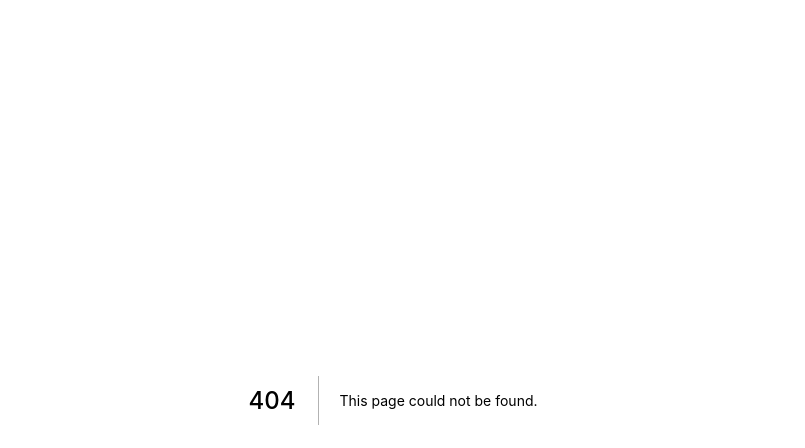
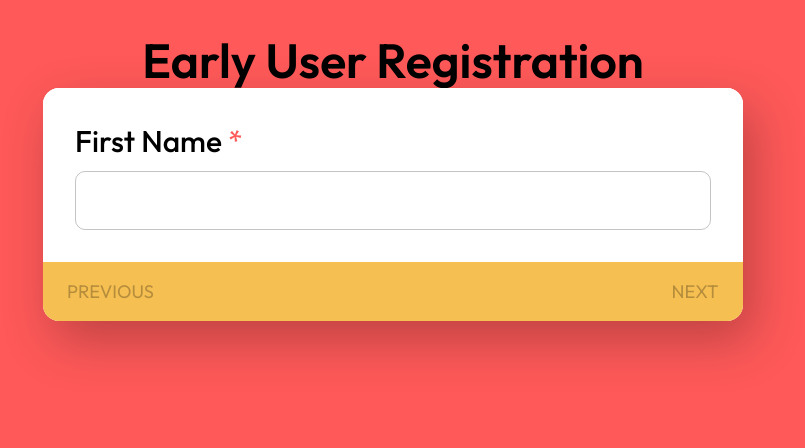
Before and after one commit to WalkingPal/walking-pal-web, a Next.js app: page /register in a window 1280 px wide. Before the commit this address had no page. Shown: the top 448 px of the page, without its empty margins (247-1052 px from the left). Built offline with nearby package versions, Linux system fonts and the light colour scheme.

Commit message:
feat: got register page working

```diff
--- /dev/null
+++ b/pages/register/Register.tsx
@@ -0,0 +1,28 @@
+import { Button, FormControl, Input, InputLabel, Stack, Typography, OutlinedInput } from "@mui/material";
+import { NextPage } from "next";
+import RFThemeProvider from "./theme";
+import RegistrationForm from "./components/RegistrationForm";
+
+const Register: NextPage = () => {
+    return (
+        <RFThemeProvider>
+            <Stack
+                width='100%'
+                minHeight='100vh'
+                bgcolor='#FF5959'
+                padding='32px'
+                alignItems='center'
+            >
+                <Typography
+                    variant='h3'
+                    textAlign='center'
+                >
+                    Early User Registration
+                </Typography>
+                <RegistrationForm />
+            </Stack>
+        </RFThemeProvider>
+    )
+}
+
+export { Register }
--- /dev/null
+++ b/pages/register/components/FormActions.tsx
@@ -0,0 +1,44 @@
+import { FC, useState } from "react";
+import { Stack, Button, Typography, useFormControl } from '@mui/material'
+
+interface Props {
+    stepsCompleted: number
+    goToPrevious: () => void
+    goToNext: () => void
+}
+
+const FormActions: FC<Props> = ({goToNext, goToPrevious, stepsCompleted}) => {
+    const formState = useFormControl()
+
+    return (
+        <Stack
+            direction='row'
+            justifyContent='space-between'
+            padding='10px 16px'
+            bgcolor='#F6BF51'
+        >
+            <Button
+                disabled={ stepsCompleted === 0 }
+                onClick={goToPrevious}
+            >
+                <Typography
+                    textTransform='uppercase'
+                >
+                    previous
+                </Typography>
+            </Button>
+            <Button
+                disabled={ !formState?.filled || stepsCompleted === 3 }
+                onClick={goToNext}
+            >
+                <Typography
+                    textTransform='uppercase'
+                >
+                    next
+                </Typography>
+            </Button>
+        </Stack>
+    )
+}
+
+export default FormActions
--- /dev/null
+++ b/pages/register/components/InputField.tsx
@@ -0,0 +1,46 @@
+import { Stack, Typography, InputLabel, OutlinedInput, useFormControl, FormControlState } from "@mui/material"
+import { FC, useEffect } from "react"
+import { Dispatch, SetStateAction, ChangeEvent } from 'react'
+
+interface Field {
+    label: string
+    value: string
+    setValue: Dispatch<SetStateAction<string>>
+}
+
+const InputField: FC<Field> = ({label, value, setValue}) => {
+    const formState = useFormControl()
+
+    useEffect(() => {
+        console.log(formState?.filled)
+    }, [formState])
+
+    return (
+        <Stack
+            gap='8px'
+        >
+            <InputLabel
+                    required
+                    sx={{
+                        fontSize: 30
+                    }}
+                >
+                    <Typography
+                        variant='h5'
+                        component='span'
+                        fontWeight='medium'
+                    >
+                        {label}
+                    </Typography>
+                </InputLabel>
+                <OutlinedInput
+                    value={value}
+                    onChange={(e: ChangeEvent<HTMLTextAreaElement | HTMLInputElement>) => {
+                        setValue(e.target.value)
+                    }}
+                />
+        </Stack>
+    )
+}
+
+export default InputField
--- /dev/null
+++ b/pages/register/components/RegistrationForm.tsx
@@ -0,0 +1,70 @@
+import { Stack, Typography, FormControl, OutlinedInput, InputLabel, Button } from '@mui/material'
+import { FC, useState } from "react";
+import FormActions from './FormActions';
+import InputField from './InputField';
+
+const RegistrationForm: FC = () => {
+    const [firstName, setFirstName] = useState('')
+    const [lastName, setLastName] = useState('')
+    const [email, setEmail] = useState('')
+    const [university, setUniversity] = useState('')
+    const [stepsCompleted, setStepsCompleted] = useState(0)
+
+    const goToPrevious = () => {
+        if(stepsCompleted === 0) return
+        setStepsCompleted(stepsCompleted-1)
+    }
+
+    const goToNext = () => {
+        if(stepsCompleted === 3) return
+        setStepsCompleted(stepsCompleted+1)
+    }
+
+    return (
+        <Stack
+            maxWidth={700}
+            width='100%'
+            bgcolor='white'
+            boxShadow='10px 20px 50px rgba(0,0,0,0.25)'
+            borderRadius='16px'
+            overflow='hidden'
+        >
+            <FormControl>
+                <Stack
+                    sx={{
+                        padding: '32px',
+                        backgroundColor:'white'
+                    }}
+                >
+                    {stepsCompleted === 0 && <InputField
+                        label='First Name'
+                        value={firstName}
+                        setValue={setFirstName}
+                    />}
+                    {stepsCompleted === 1 && <InputField
+                        label='Last Name'
+                        value={lastName}
+                        setValue={setLastName}
+                    />}
+                    {stepsCompleted === 2 && <InputField
+                        label='Email'
+                        value={email}
+                        setValue={setEmail}
+                    />}
+                    {stepsCompleted === 3 && <InputField
+                        label='University'
+                        value={university}
+                        setValue={setUniversity}
+                    />}
+                </Stack>
+                <FormActions
+                    stepsCompleted={stepsCompleted}
+                    goToNext={goToNext}
+                    goToPrevious={goToPrevious}
+                />
+            </FormControl>
+        </Stack>
+    )
+}
+
+export default RegistrationForm
--- /dev/null
+++ b/pages/register/index.ts
@@ -0,0 +1 @@
+export { Register as default } from './Register'
```
